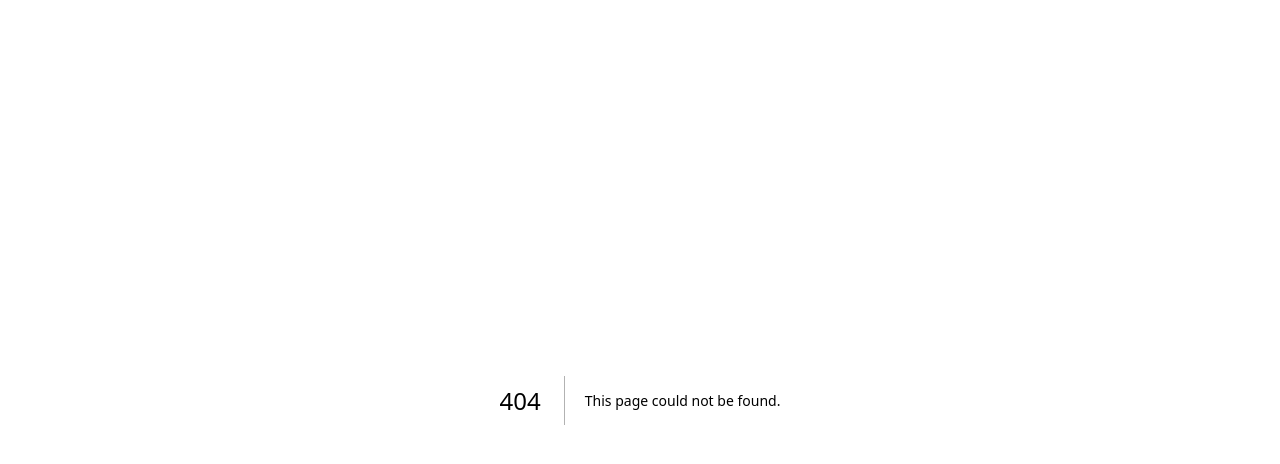
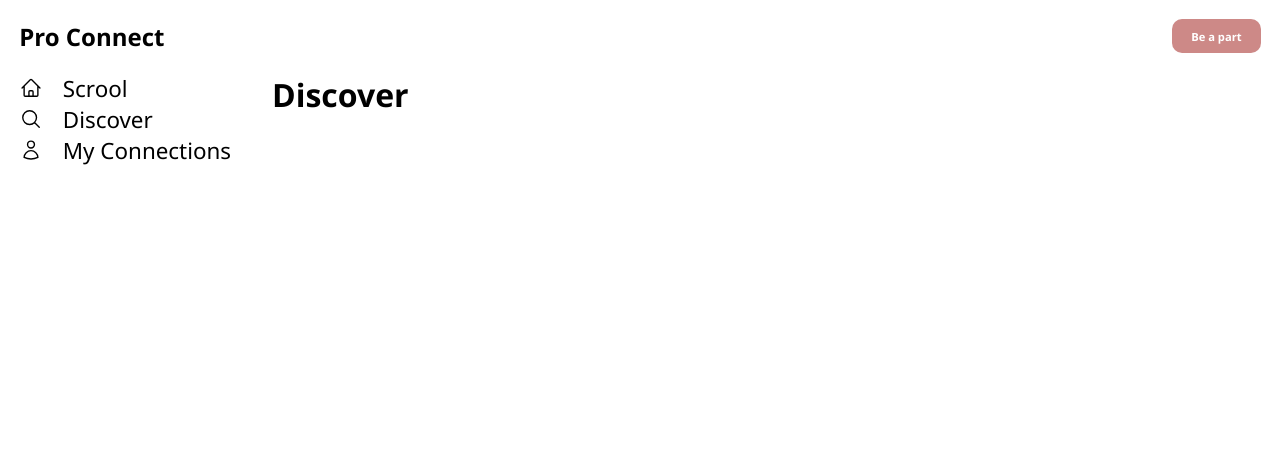
Before and after one commit to Aryanarya01/LinkedIn, a Next.js app in the folder frontend/: page /discover in a window 1280 px wide. Before the commit this address had no page. Shown: the top 464 px of the page. Built offline with nearby package versions, Linux system fonts and the light colour scheme.

Commit message:
My connections Page

```diff
--- /dev/null
+++ b/frontend/src/pages/discover/index.jsx
@@ -0,0 +1,24 @@
+import DashboardLayout from '@/layout/DashboardLayout'
+import UserLayout from '@/layout/UserLayout'
+import React from 'react'
+
+const DiscoverPage = () => {
+  return (
+    <div>
+        <UserLayout>
+
+      <DashboardLayout>
+        <div>
+          <h1>
+            Discover
+          </h1>
+        </div>
+      </DashboardLayout>
+
+
+      </UserLayout>
+    </div>
+  )
+}
+
+export default DiscoverPage
```
